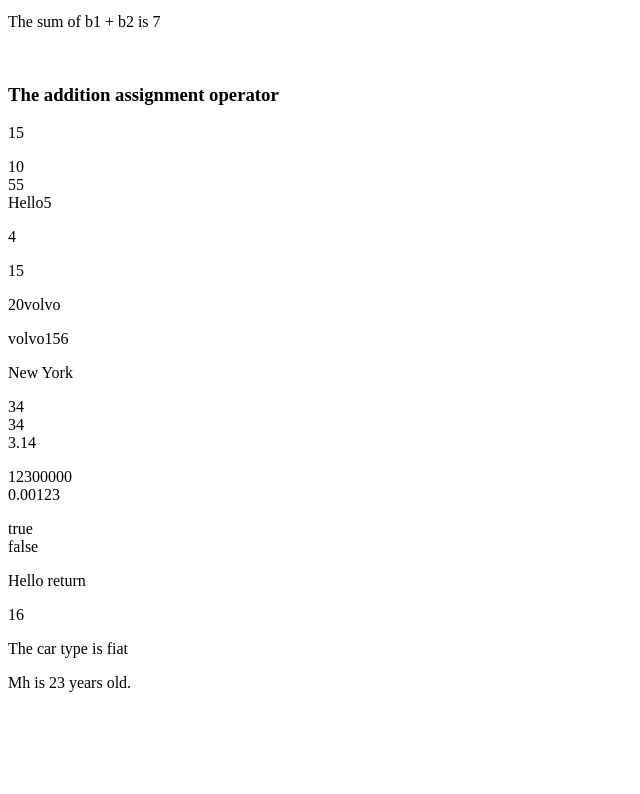
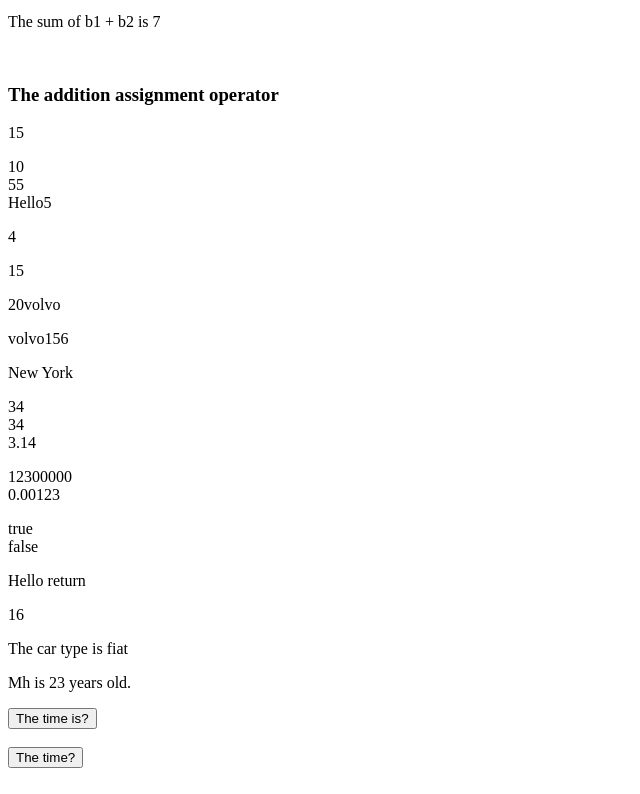
Before and after one commit to mehedihasanjibon/javascript-basics-lws, a plain HTML site: page index.html in a window 1280 px wide. Shown: the part 976-1770 px from the top of the page, without its empty margins (0-640 px from the left). Before the commit the page ends 1684 px from the top, so only its background shows below. Drawn offline with Linux system fonts and the light colour scheme.

Commit message:
added js events

```diff
--- a/index.html
+++ b/index.html
@@ -121,6 +121,16 @@
     <p id="demo24"> </p>
     <p id="demo25"> </p>
 
+    <!-- js Events  -->
+    <p id="demo26"> </p>
+    <button onclick="document.getElementById('demo26').innerHTML = Date()"> The time is? </button>
+    <br><br>
+
+    <!-- javascript html Events  -->
+    <button onclick="this.innerHTML = Date()"> The time? </button>
+    <br><br>
+
+
 
 
 
--- a/js/script.js
+++ b/js/script.js
@@ -203,3 +203,5 @@ cars.start();
 //let i1 = 5; // literal syntax
 let i1 = new Number(5);
 console.log(i1);
+
+// js Events
```
